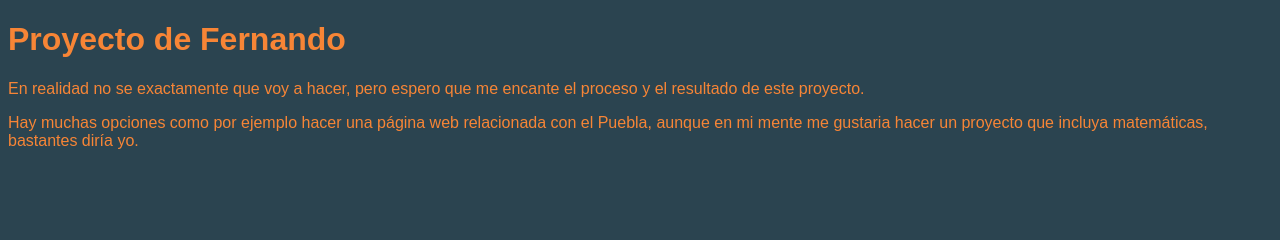
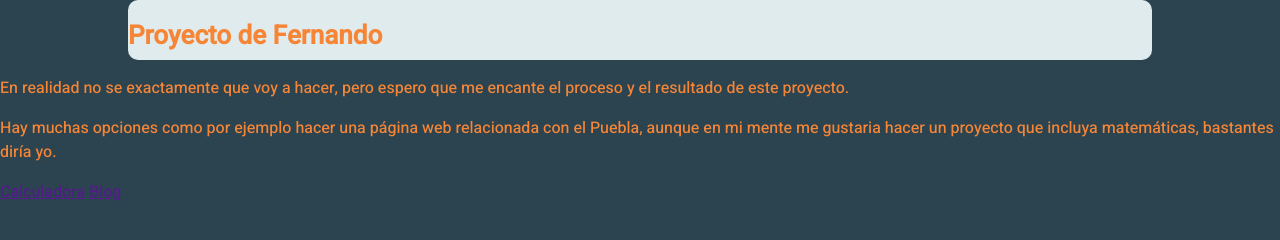
Before and after one commit to MiKS4ck17/experiment-1, a plain HTML site: page index.html in a window 1280 px wide. Drawn offline with Linux system fonts and the light colour scheme.

Commit message:
He intantado agregar un borde pero no me ha quedado bien, también añadí dos posibles links, como una calculadora de no se que y un posible blog

```diff
--- a/index.html
+++ b/index.html
@@ -4,6 +4,9 @@
     <meta charset="UTF-8">
     <meta http-equiv="X-UA-Compatible" content="IE=edge">
     <meta name="viewport" content="width=device-width, initial-scale=1.0">
+    <link rel="preconnect" href="https://fonts.googleapis.com">
+    <link rel="preconnect" href="https://fonts.gstatic.com" crossorigin>
+    <link href="https://fonts.googleapis.com/css2?family=Heebo:wght@500&display=swap" rel="stylesheet">
     <link rel="stylesheet" href="./styles/style.css">
     <title>Mi proyecto</title>
 </head>
@@ -14,6 +17,8 @@
     <section class="introduccion">
         <p>En realidad no se exactamente que voy a hacer, pero espero que me encante el proceso y el resultado de este proyecto.</p>
         <p>Hay muchas opciones como por ejemplo hacer una página web relacionada con el Puebla, aunque en mi mente me gustaria hacer un proyecto que incluya matemáticas, bastantes diría yo.</p>
+        <a href="">Calculadora</a>
+        <a href="">Blog</a>
     </section>
     <script src="base.js"></script>
 </body>
--- a/styles/style.css
+++ b/styles/style.css
@@ -2,4 +2,19 @@ body {
     background-color: #2B4450;
     color: #F78536;
     font-family: 'Heebo', sans-serif;
+    margin: 0px;
 }
+header {
+    border-radius: 10px;
+    background-color: #DFEBED;
+    height: 60px;
+    width: 80%;
+    margin-left: 10%;
+    display: flex;
+
+}
+header h1 {
+    font-size: 26px;
+    justify-content: center;
+    text-align: center;
+}
```
